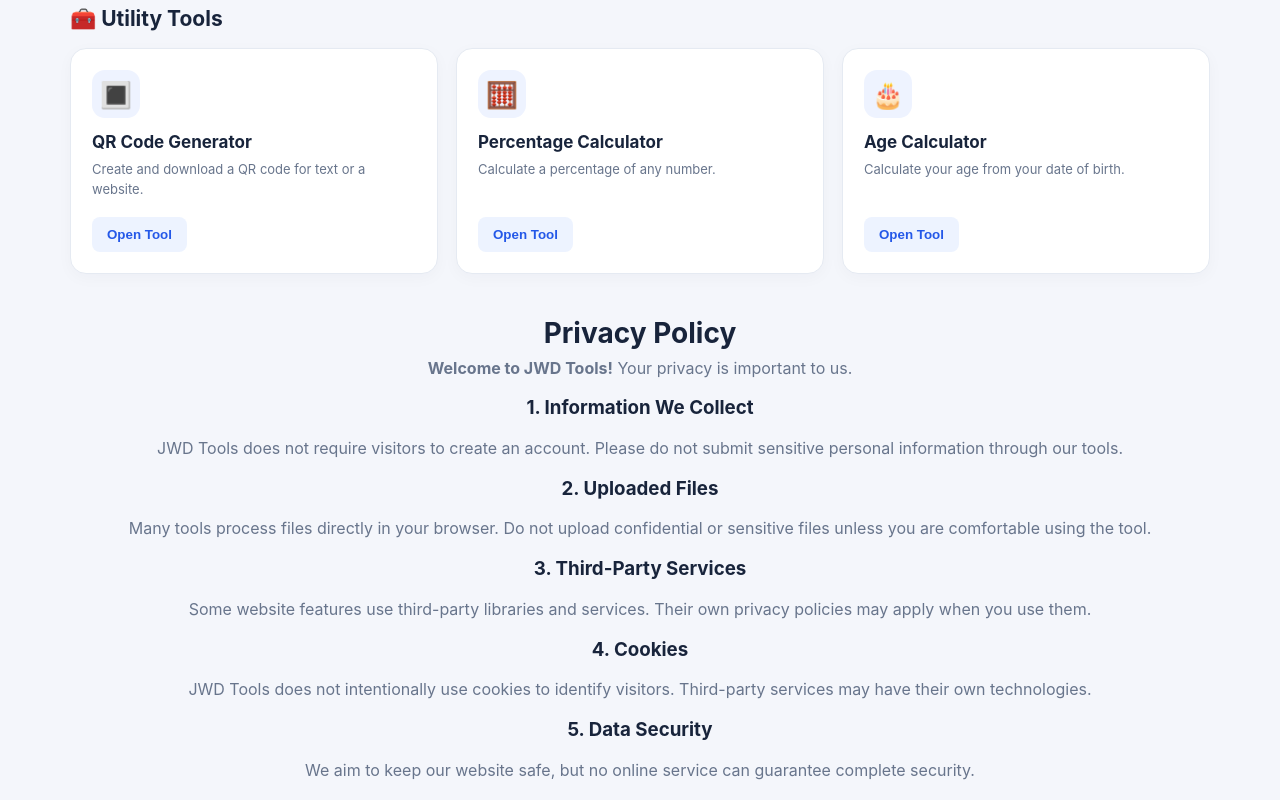
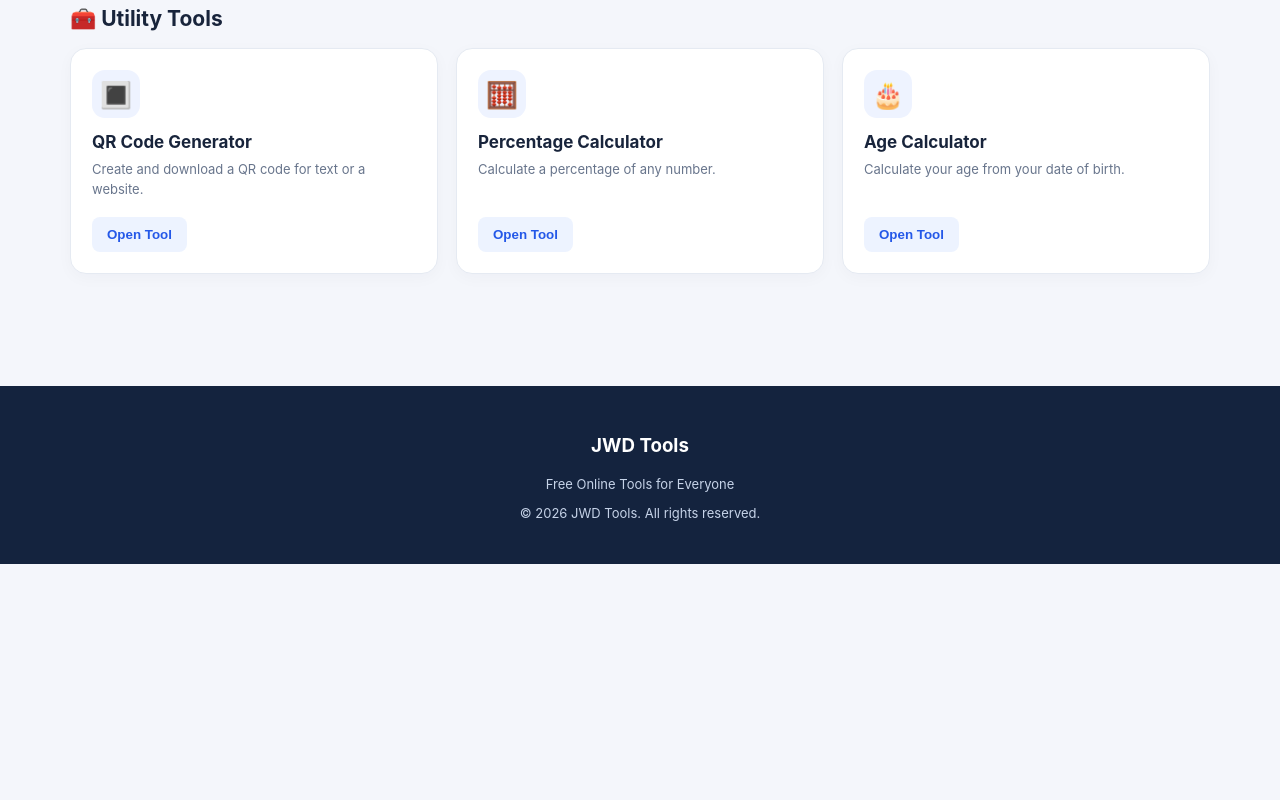
Before and after one commit to jwdtools/jwd-tools, a plain HTML site: page index.html in a window 1280 px wide. Shown: the part 2000-2800 px from the top of the page. After the commit the page ends 2564 px from the top, so only its background shows below. Drawn offline with Linux system fonts and the light colour scheme.

Commit message:
Update Privacy Policy link and remove section
Updated the Privacy Policy link and removed the Privacy Policy section from the main content.

```diff
--- a/index.html
+++ b/index.html
@@ -53,7 +53,8 @@ button:disabled{opacity:.45;cursor:not-allowed}
 </style>
 </head>
 <body>
-<header><div class="logo">JWD <span>Tools</span></div><nav><a href="#">Home</a><a href="#alltools">All Tools</a><a href="#privacy">Privacy Policy</a></nav></header><section class="hero"><h1>All Your Tools in One Place</h1><p>Free, simple and useful online tools for everyone.</p><div class="search"><input id="searchBox" placeholder="Search tools..." oninput="searchTools()"><button onclick="searchTools()">Search</button></div></section>
+
+<header><div class="logo">JWD <span>Tools</span></div><nav><a href="#">Home</a><a href="#alltools">All Tools</a><a href="privacy.html">Privacy Policy</a></nav></header><section class="hero"><h1>All Your Tools in One Place</h1><p>Free, simple and useful online tools for everyone.</p><div class="search"><input id="searchBox" placeholder="Search tools..." oninput="searchTools()"><button onclick="searchTools()">Search</button></div></section>
 <main id="alltools">
 <div class="section-title"><h2>Explore JWD Tools</h2><p>Choose a tool to get started.</p></div>
 
@@ -92,33 +93,6 @@ button:disabled{opacity:.45;cursor:not-allowed}
 </div></section>
 
 <section id="toolPanel" class="panel"><div class="actions"><button class="secondary" onclick="closeTool()">← Back to tools</button></div><div id="toolContent"></div></section>
-
-<section id="privacy" class="section-title">
-  <h2>Privacy Policy</h2>
-  <p><strong>Welcome to JWD Tools!</strong> Your privacy is important to us.</p>
-
-  <h3>1. Information We Collect</h3>
-  <p>JWD Tools does not require visitors to create an account. Please do not submit sensitive personal information through our tools.</p>
-
-  <h3>2. Uploaded Files</h3>
-  <p>Many tools process files directly in your browser. Do not upload confidential or sensitive files unless you are comfortable using the tool.</p>
-
-  <h3>3. Third-Party Services</h3>
-  <p>Some website features use third-party libraries and services. Their own privacy policies may apply when you use them.</p>
-
-  <h3>4. Cookies</h3>
-  <p>JWD Tools does not intentionally use cookies to identify visitors. Third-party services may have their own technologies.</p>
-
-  <h3>5. Data Security</h3>
-  <p>We aim to keep our website safe, but no online service can guarantee complete security.</p>
-
-  <h3>6. Policy Updates</h3>
-  <p>We may update this Privacy Policy when our website or services change.</p>
-
-  <h3>7. Contact Us</h3>
-  <p>For questions about this Privacy Policy, please contact the JWD Tools website owner.</p>
-
-  <p><strong>Last Updated:</strong> November 22, 2026</p>
 </section>
 </main>
 <footer><h3>JWD Tools</h3><p>Free Online Tools for Everyone</p><p>© 2026 JWD Tools. All rights reserved.</p></footer>
```
